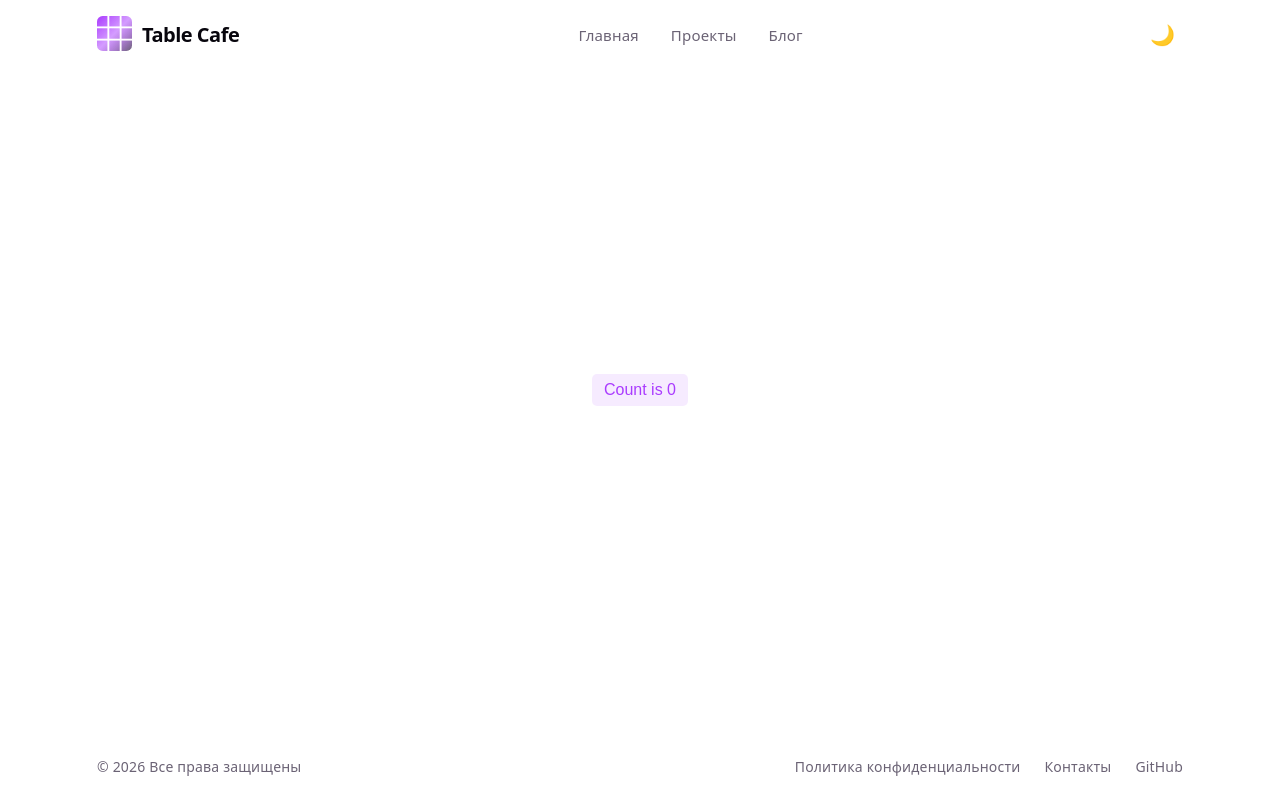
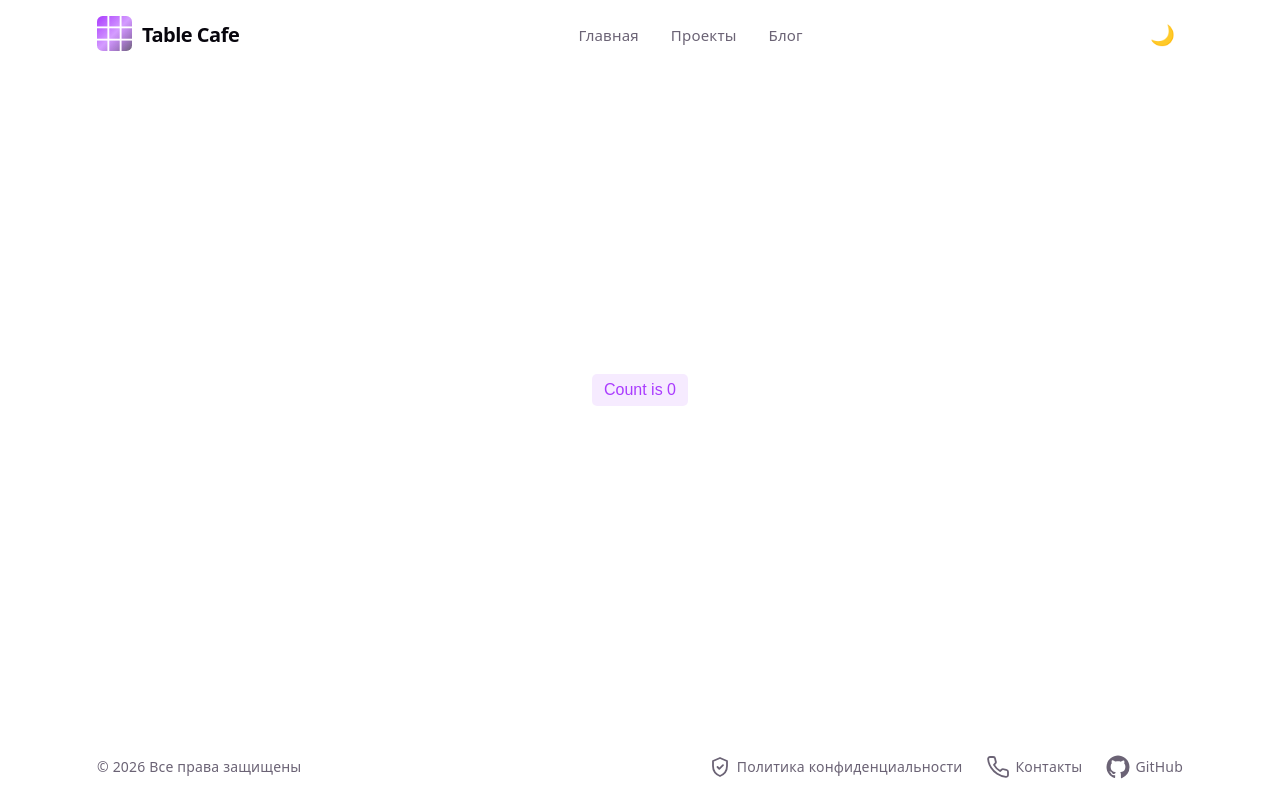
Before and after one commit to stdAlexTikhonov/my-new-app, a React (Vite) app: page / in a window 1280 px wide. Built offline with nearby package versions, Linux system fonts and the light colour scheme.

Commit message:
fix(TASK-7): added icons

```diff
--- /dev/null
+++ b/src/components/Footer/ContactsIcon.tsx
@@ -0,0 +1,5 @@
+export const ContactsIcon = () => {
+    return <svg xmlns="http://www.w3.org/2000/svg" viewBox="0 0 24 24" width="24" height="24" fill="none" stroke="currentColor" stroke-width="1.8" stroke-linecap="round" stroke-linejoin="round">
+  <path d="M22 16.92v3a2 2 0 0 1-2.18 2 19.79 19.79 0 0 1-8.63-3.07 19.5 19.5 0 0 1-6-6A19.79 19.79 0 0 1 2.12 4.18 2 2 0 0 1 4.11 2h3a2 2 0 0 1 2 1.72c.12.9.33 1.78.63 2.62a2 2 0 0 1-.45 2.11L8 9.91a16 16 0 0 0 6.09 6.09l1.46-1.29a2 2 0 0 1 2.11-.45c.84.3 1.72.51 2.62.63A2 2 0 0 1 22 16.92z"/>
+</svg>;
+}
--- a/src/components/Footer/Footer.module.scss
+++ b/src/components/Footer/Footer.module.scss
@@ -37,6 +37,11 @@
 
   @media (max-width: 768px) {
     gap: 16px;
+  }
+}
+
+.text {
+  @media (max-width: 768px) {
     display: none;
   }
 }
@@ -49,6 +54,9 @@
   letter-spacing: 0.18px;
   transition: color 0.3s ease;
   position: relative;
+  display: flex;
+  align-items: center;
+  gap: 5px;
 
   &::after {
     content: '';
--- a/src/components/Footer/Footer.tsx
+++ b/src/components/Footer/Footer.tsx
@@ -1,5 +1,8 @@
 // Footer.tsx
 import styles from './Footer.module.scss';
+import { PolicyIcon } from './PolicyIcon';
+import { ContactsIcon } from './ContactsIcon';
+import { GithubIcon } from './GithubIcon';
 
 export const Footer = () => {
   const currentYear = new Date().getFullYear();
@@ -11,9 +14,18 @@ export const Footer = () => {
           &copy; {currentYear} Все права защищены
         </p>
         <nav className={styles.links}>
-          <a href="#" className={styles.link}>Политика конфиденциальности</a>
-          <a href="#" className={styles.link}>Контакты</a>
-          <a href="#" className={styles.link}>GitHub</a>
+          <a href="#" className={styles.link}>
+            <PolicyIcon />
+            <span className={styles.text}>Политика конфиденциальности</span>
+          </a>
+          <a href="#" className={styles.link}>
+            <ContactsIcon />
+            <span className={styles.text}>Контакты</span>
+          </a>
+          <a href="#" className={styles.link}>
+            <GithubIcon />
+            <span className={styles.text}>GitHub</span>
+          </a>
         </nav>
       </div>
     </footer>
--- /dev/null
+++ b/src/components/Footer/GithubIcon.tsx
@@ -0,0 +1,3 @@
+export const GithubIcon = () => {
+    return <svg xmlns="http://www.w3.org/2000/svg" viewBox="0 0 24 24" width="24" height="24" fill="currentColor">  <path d="M12 .5C5.65.5.5 5.65.5 12c0 5.08 3.29 9.39 7.86 10.91.58.11.79-.25.79-.56v-2.17c-3.2.7-3.88-1.36-3.88-1.36-.52-1.32-1.27-1.67-1.27-1.67-1.04-.71.08-.7.08-.7 1.15.08 1.75 1.18 1.75 1.18 1.02 1.75 2.68 1.24 3.33.95.1-.74.4-1.24.72-1.52-2.55-.29-5.23-1.28-5.23-5.67 0-1.25.45-2.27 1.18-3.07-.12-.29-.51-1.45.11-3.02 0 0 .97-.31 3.19 1.17A11.1 11.1 0 0 1 12 6.32c.98 0 1.97.13 2.9.38 2.22-1.48 3.19-1.17 3.19-1.17.62 1.57.23 2.73.11 3.02.73.8 1.18 1.82 1.18 3.07 0 4.4-2.69 5.38-5.25 5.66.41.36.77 1.06.77 2.14v3.17c0 .31.21.67.8.56A11.51 11.51 0 0 0 23.5 12C23.5 5.65 18.35.5 12 .5z"/> </svg>;
+}
--- /dev/null
+++ b/src/components/Footer/PolicyIcon.tsx
@@ -0,0 +1 @@
+export const PolicyIcon = () => <svg xmlns="http://www.w3.org/2000/svg" viewBox="0 0 24 24" width="24" height="24" fill="none" stroke="currentColor" stroke-width="1.8" stroke-linecap="round" stroke-linejoin="round">  <path d="M12 3l7 3v5c0 4.5-2.9 8.3-7 10-4.1-1.7-7-5.5-7-10V6l7-3z"/>  <path d="M9.5 12l1.8 1.8L15 10.2"/> </svg>;
```
